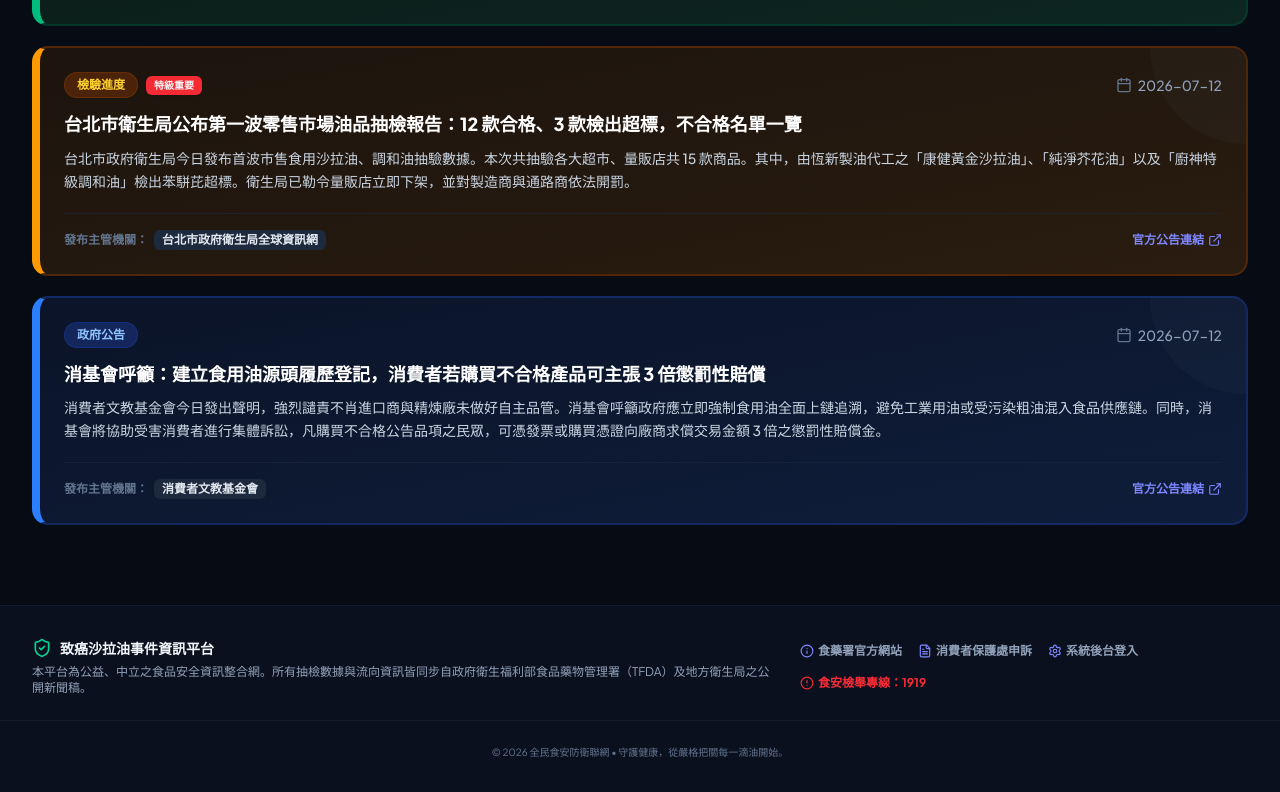
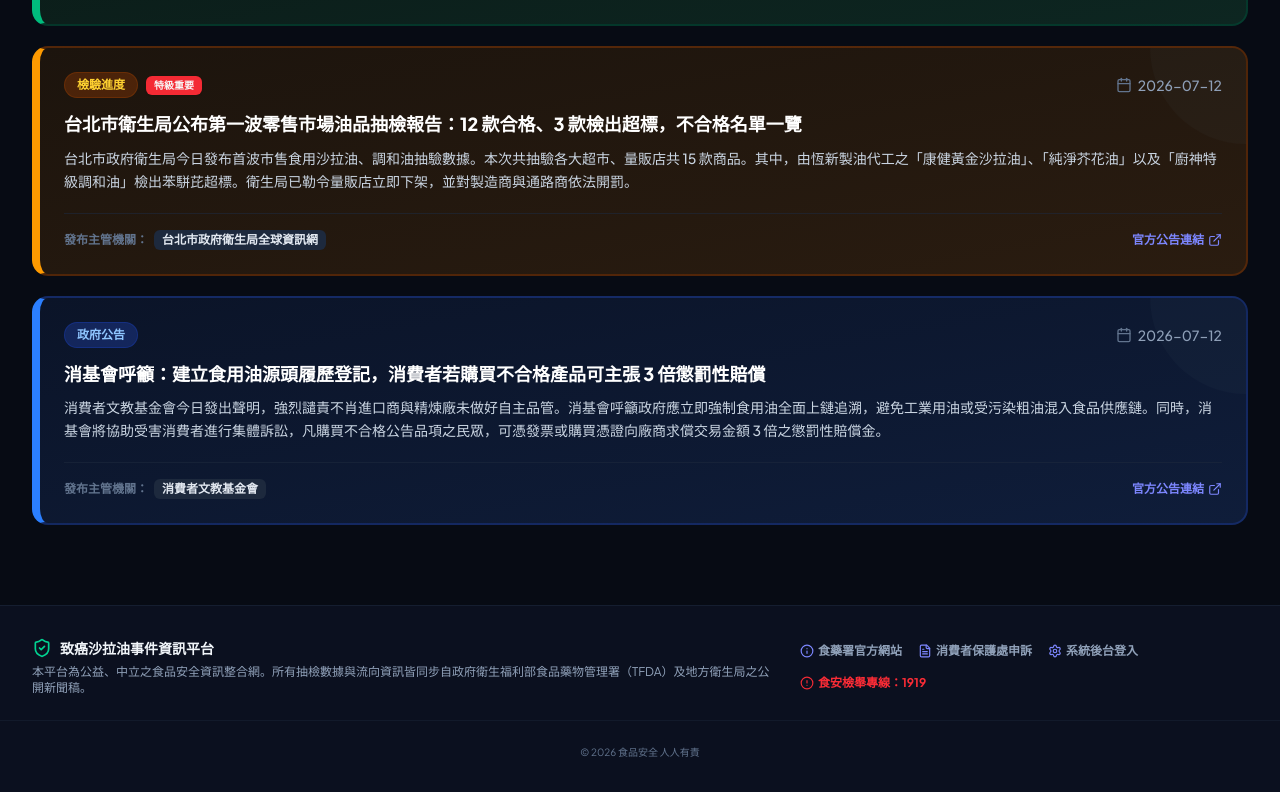
Before and after one commit to AI-taiwan/oil-safety-info, a React (Vite) app: page / in a window 1280 px wide. Shown: the part 1250-2042 px from the top of the page. Built offline with nearby package versions, Linux system fonts and the light colour scheme.

Commit message:
style: update footer copyright text

```diff
--- a/src/App.tsx
+++ b/src/App.tsx
@@ -126,7 +126,7 @@ export default function App() {
           </div>
         </div>
         <div className="max-w-7xl mx-auto px-4 sm:px-6 lg:px-8 mt-6 pt-6 border-t border-slate-800/40 text-center text-[10px] text-slate-500" id="footer-copyright">
-          © 2026 全民食安防衛聯網 &bull; 守護健康，從嚴格把關每一滴油開始。
+          © 2026 食品安全 人人有責
         </div>
       </footer>
     </div>
```
